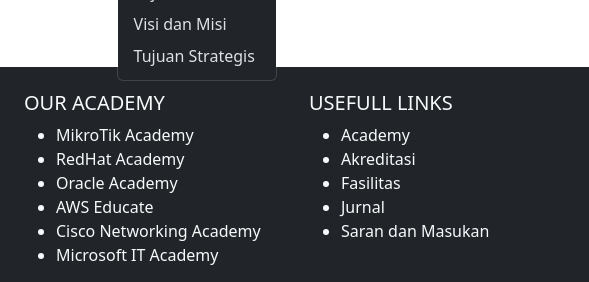
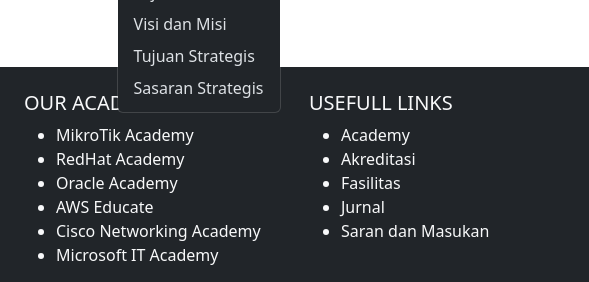
Before and after one commit to yoriadiatma/tekinfo-2d, a plain HTML site: page tujuan-strategis.html in a window 1280 px wide. Both pictures are taken after a click on the button "Profil". Shown: the part 132-414 px from the top of the page, 343-932 px from the left. Drawn offline with nearby package versions, Linux system fonts and the light colour scheme.

Commit message:
link sasaran

```diff
--- a/tujuan-strategis.html
+++ b/tujuan-strategis.html
@@ -38,6 +38,7 @@
                   <li><a class="dropdown-item" href="sejarah.html">Sejarah</a></li>
                   <li><a class="dropdown-item" href="visi-misi.html">Visi dan Misi</a></li>
                   <li><a class="dropdown-item" href="tujuan-strategis.html">Tujuan Strategis</a></li>
+                  <li><a class="dropdown-item" href="sasaran-strategis.html">Sasaran Strategis</a></li>
                 </ul>
               </li>
               <li class="nav-item">
```
